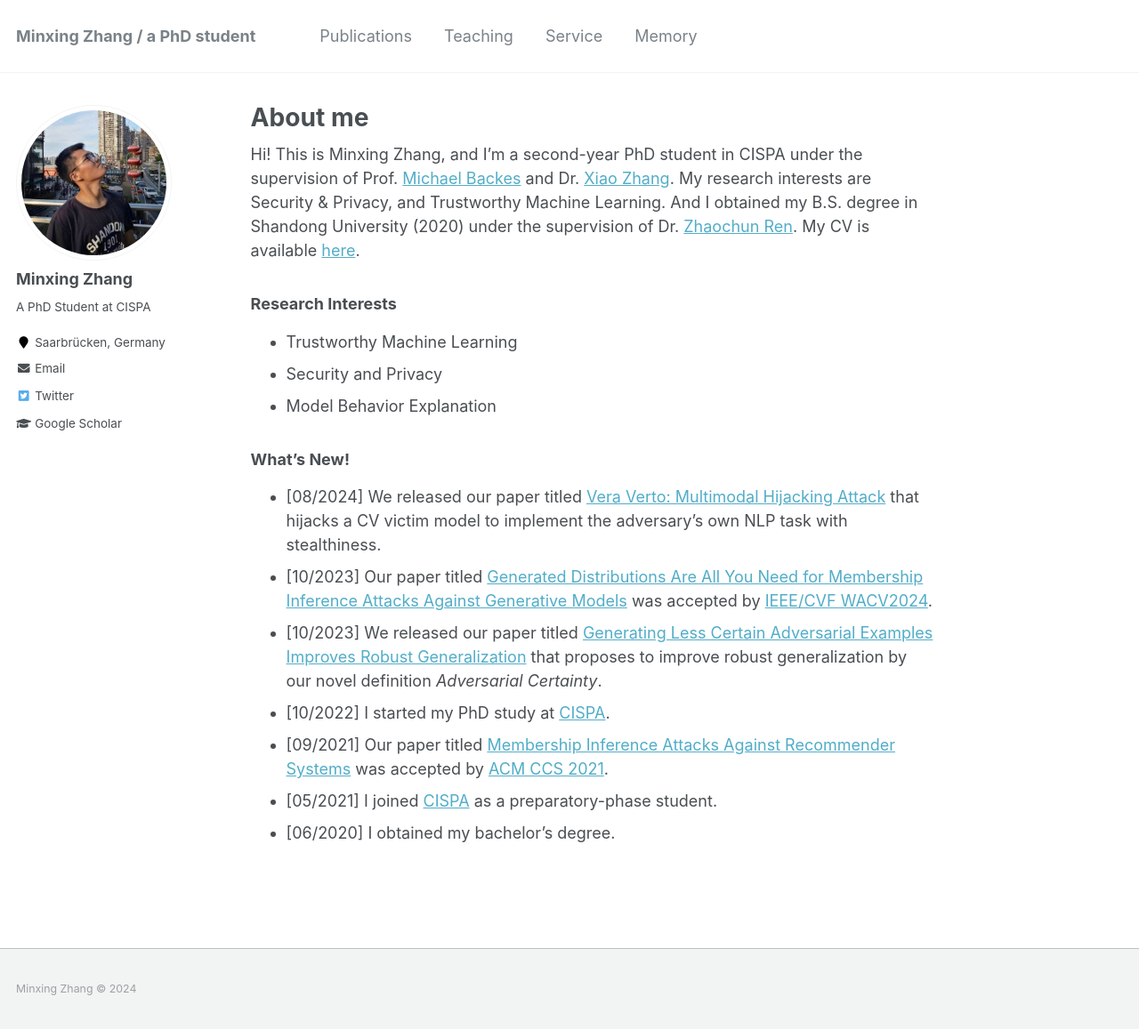
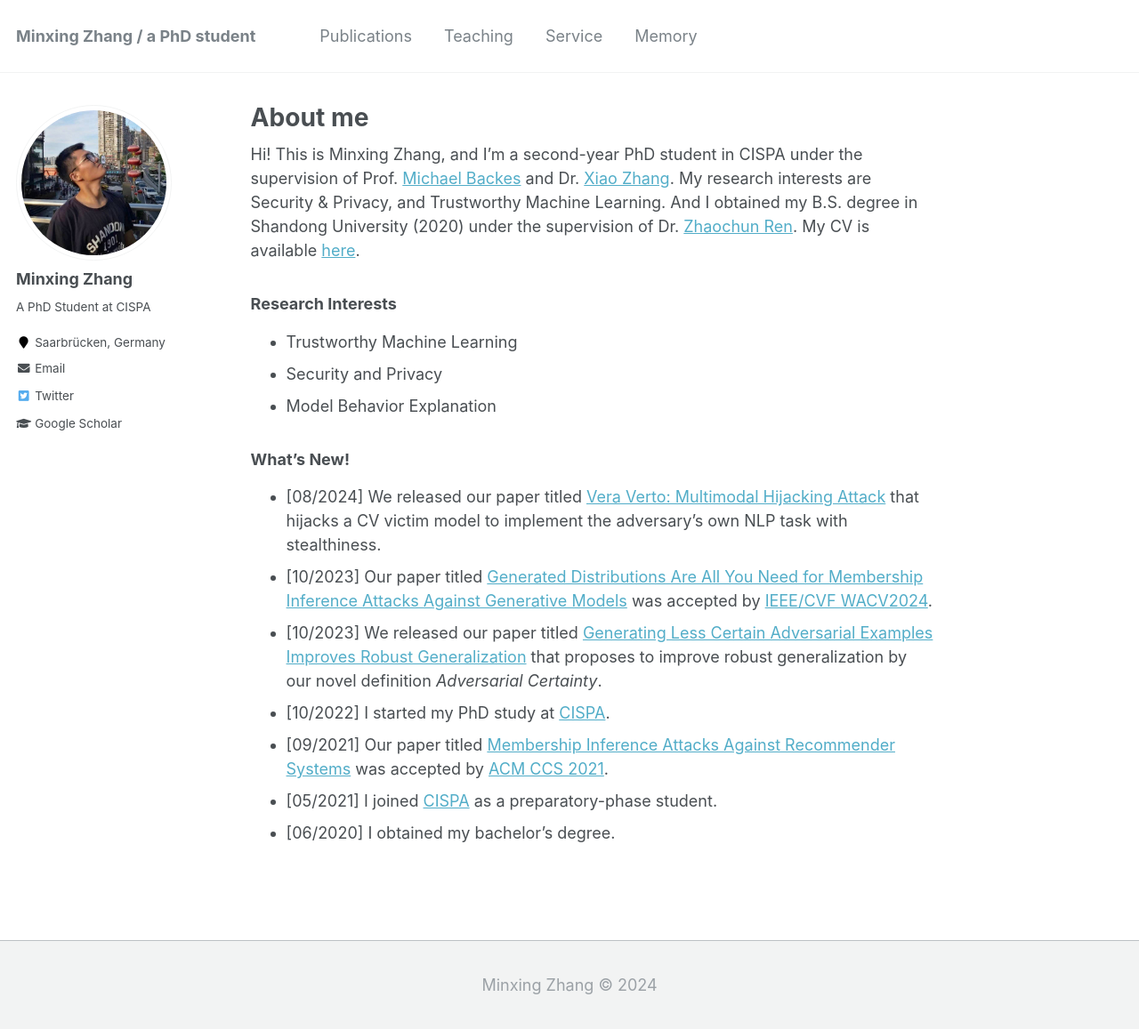
Before and after one commit to WJEN-orz/WJEN-orz.github.io, a Jekyll site: the page built from _pages/about.md, in a window 1280 px wide and 1157 px high. Shown: the whole window at 89% size. Built offline with Jekyll 4.4.1, drawn with Linux system fonts in a browser that asks for light colours.

Commit message:
Update footer.html

```diff
--- a/_includes/footer.html
+++ b/_includes/footer.html
@@ -21,4 +21,10 @@
   </ul>
 </div> -->
 
-<div text-align="center"; class="page__footer-copyright">Minxing Zhang &copy; {{ site.time | date: '%Y' }}</div>
+<style>
+.center {
+  text-align: center;
+}
+</style>
+
+<div class="center">Minxing Zhang &copy; {{ site.time | date: '%Y' }}</div>
```
